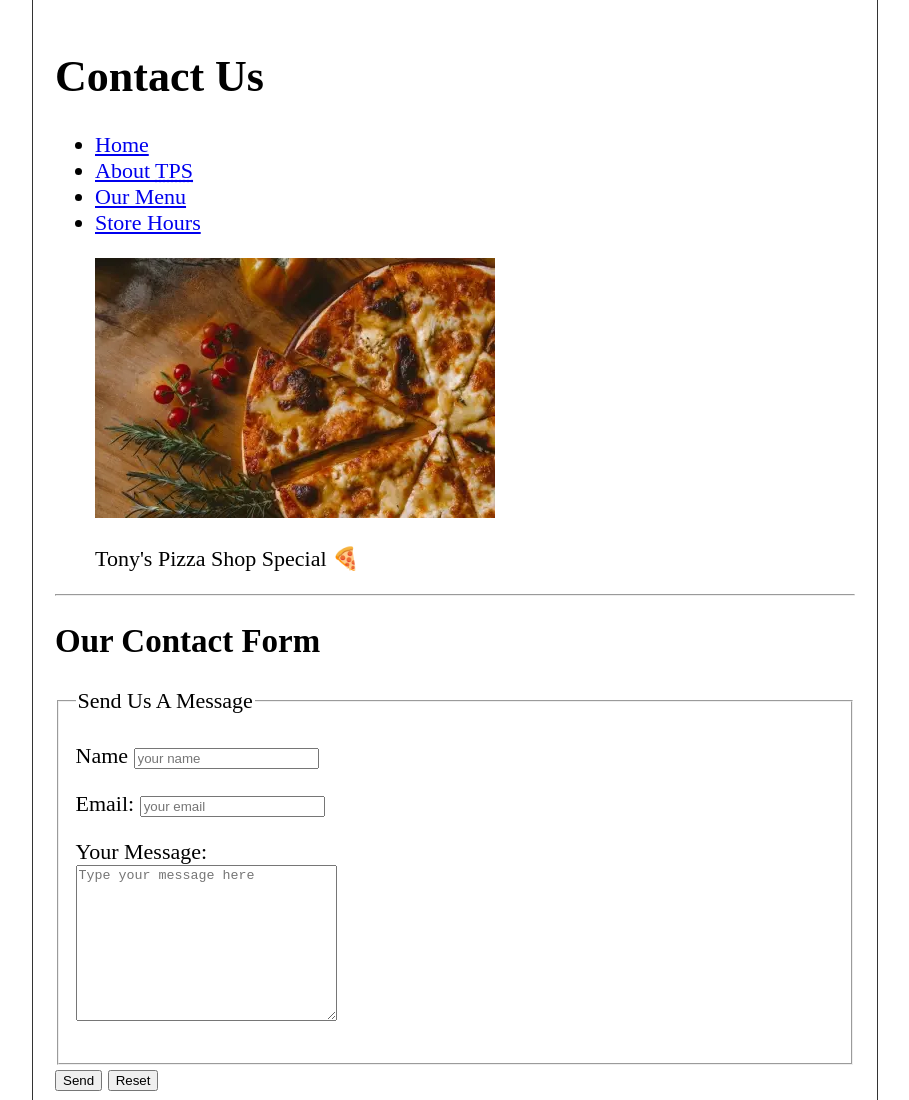
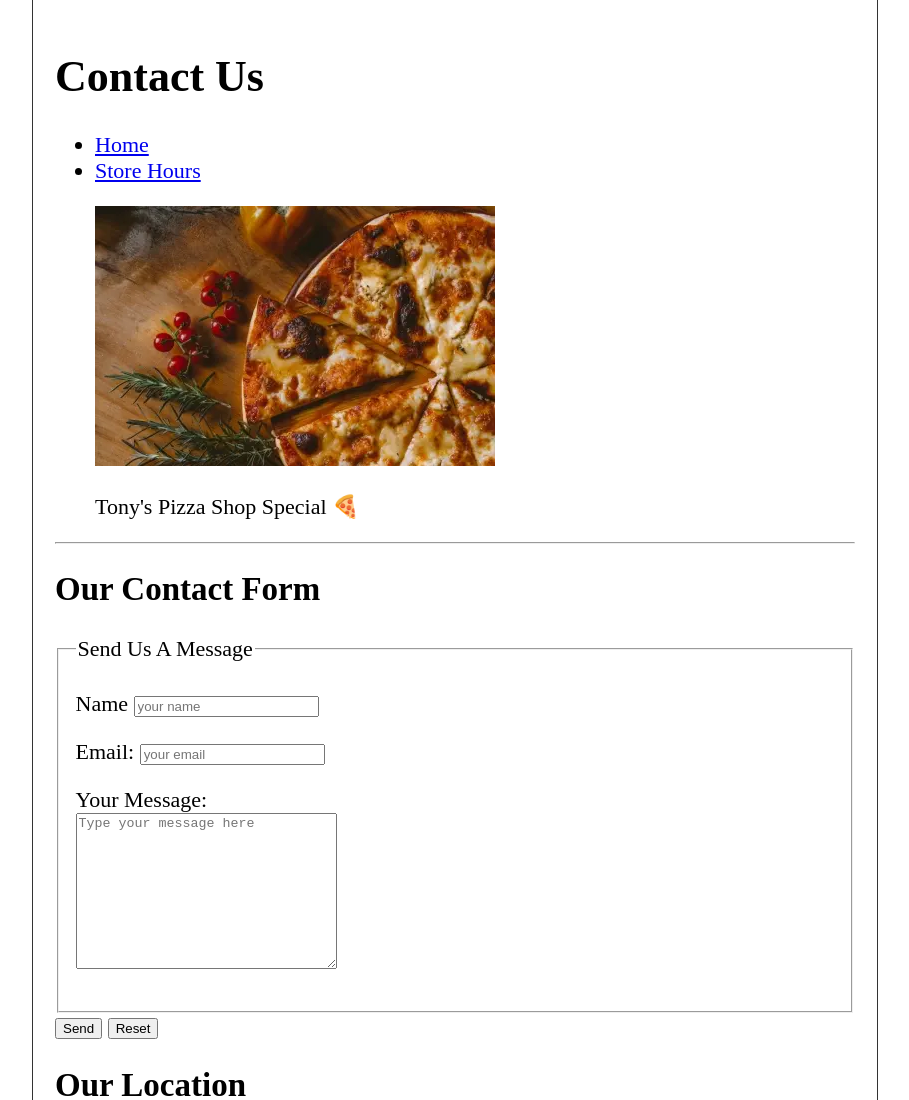
Before and after one commit to berkcantelseren/Food-HTML, a plain HTML site: page contact.html in a window 1280 px wide. Shown: the top 1100 px of the page, without its empty margins (185-1094 px from the left). Drawn offline with Linux system fonts and the light colour scheme.

Commit message:
Update contact.html

```diff
--- a/contact.html
+++ b/contact.html
@@ -15,14 +15,7 @@
           <li>
             <a href="index.html">Home</a>
           </li>
-          <li>
-            <a href="/#about"
-              >About <abbr title="Tony's Pizza Shop">TPS</abbr></a
-            >
-          </li>
-          <li>
-            <a href="/#menu">Our Menu</a>
-          </li>
+<!--     Removed about and menu cause live web problem. -->
           <li>
             <a href="hours.html">Store Hours</a>
           </li>
```
